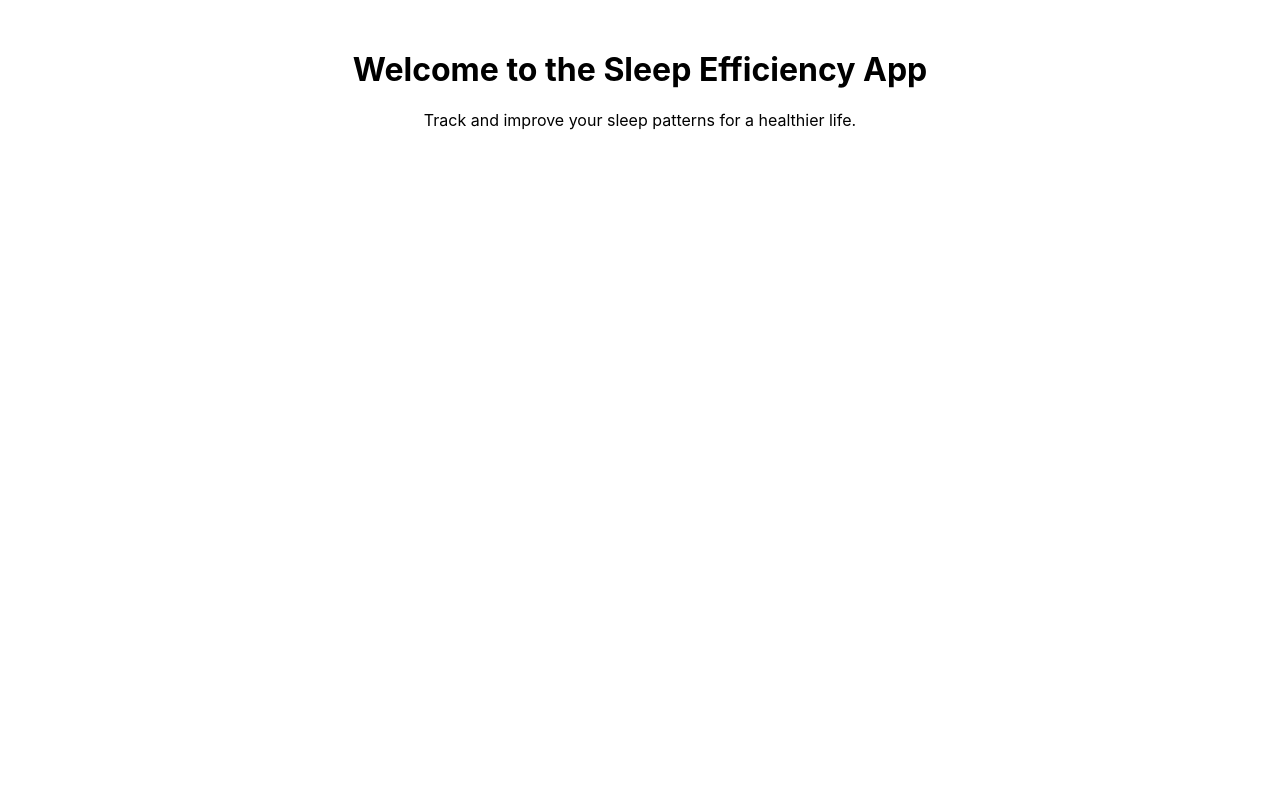
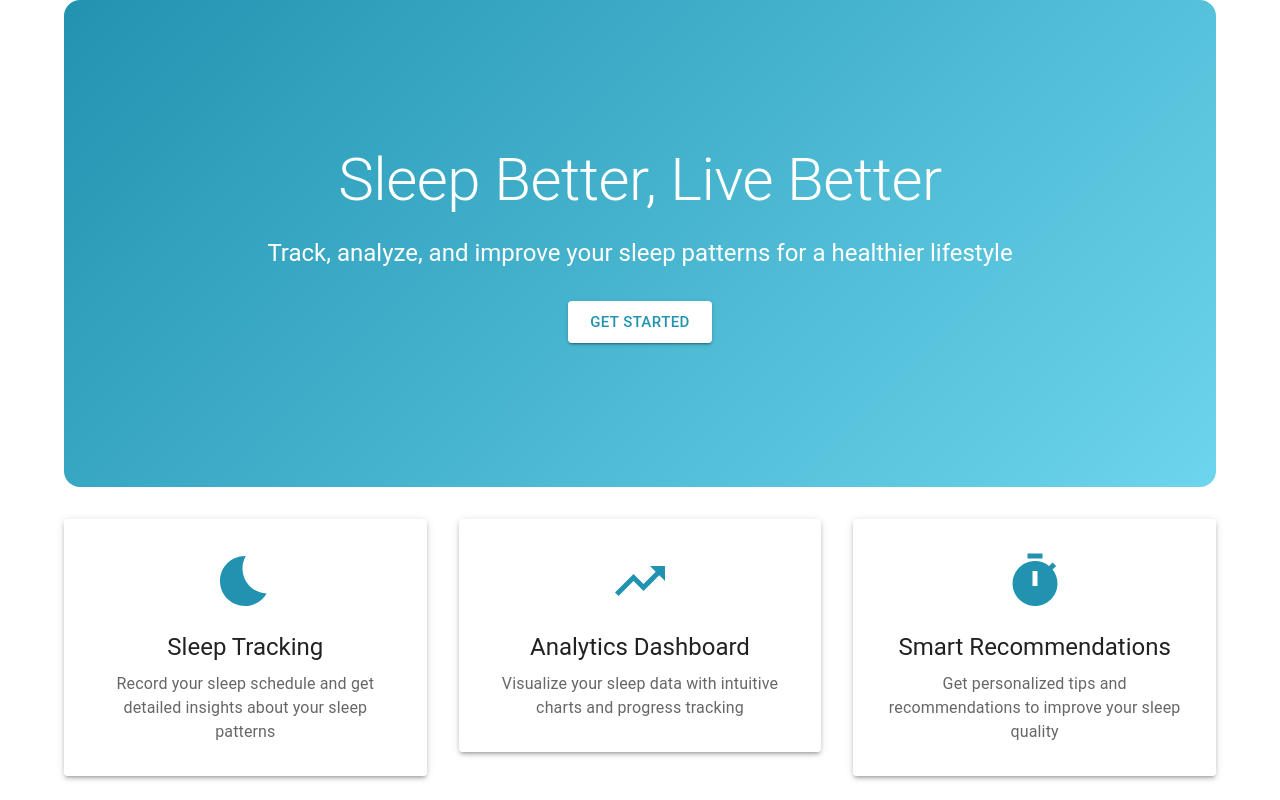
Before and after one commit to PhamAnhTienn/Sleep-Efficiency-App, a React (Create React App) app in the folder client/: page / in a window 1280 px wide. Built offline with nearby package versions, Linux system fonts and the light colour scheme; no server answers.

Commit message:
Configuration for deploying frontend

```diff
--- a/client/src/pages/Home.tsx
+++ b/client/src/pages/Home.tsx
@@ -1,12 +1,98 @@
 import React from 'react';
+import { Box, Container, Typography, Button, Grid, Paper } from '@mui/material';
+import { styled } from '@mui/material/styles';
+import BedtimeIcon from '@mui/icons-material/Bedtime';
+import TrendingUpIcon from '@mui/icons-material/TrendingUp';
+import TimerIcon from '@mui/icons-material/Timer';
+import { useNavigate } from 'react-router-dom';
+
+const StyledPaper = styled(Paper)(({ theme }) => ({
+  padding: theme.spacing(4),
+  textAlign: 'center',
+  color: theme.palette.text.primary,
+  background: 'rgba(255, 255, 255, 0.9)',
+  transition: 'transform 0.3s ease-in-out',
+  '&:hover': {
+    transform: 'translateY(-5px)',
+  },
+}));
+
+const HeroSection = styled(Box)(({ theme }) => ({
+  background: 'linear-gradient(135deg, #2193b0 0%, #6dd5ed 100%)',
+  padding: theme.spacing(10, 0),
+  borderRadius: theme.spacing(2),
+  marginBottom: theme.spacing(4),
+}));
 
 const Home: React.FC = () => {
-    return (
-        <div style={{ textAlign: 'center', marginTop: '50px' }}>
-            <h1>Welcome to the Sleep Efficiency App</h1>
-            <p>Track and improve your sleep patterns for a healthier life.</p>
-        </div>
-    );
+  const navigate = useNavigate();
+
+  return (
+    <Container maxWidth="lg">
+      <HeroSection>
+        <Box sx={{ color: 'white', textAlign: 'center', py: 8 }}>
+          <Typography variant="h2" component="h1" gutterBottom>
+            Sleep Better, Live Better
+          </Typography>
+          <Typography variant="h5" sx={{ mb: 4 }}>
+            Track, analyze, and improve your sleep patterns for a healthier lifestyle
+          </Typography>
+          <Button
+            variant="contained"
+            size="large"
+            onClick={() => navigate('/login')}
+            sx={{
+              backgroundColor: 'white',
+              color: '#2193b0',
+              '&:hover': {
+                backgroundColor: 'rgba(255,255,255,0.9)',
+              },
+            }}
+          >
+            Get Started
+          </Button>
+        </Box>
+      </HeroSection>
+
+      <Grid container spacing={4}>
+        <Grid item xs={12} md={4}>
+          <StyledPaper elevation={3}>
+            <BedtimeIcon sx={{ fontSize: 60, color: '#2193b0', mb: 2 }} />
+            <Typography variant="h5" gutterBottom>
+              Sleep Tracking
+            </Typography>
+            <Typography variant="body1" color="text.secondary">
+              Record your sleep schedule and get detailed insights about your sleep patterns
+            </Typography>
+          </StyledPaper>
+        </Grid>
+
+        <Grid item xs={12} md={4}>
+          <StyledPaper elevation={3}>
+            <TrendingUpIcon sx={{ fontSize: 60, color: '#2193b0', mb: 2 }} />
+            <Typography variant="h5" gutterBottom>
+              Analytics Dashboard
+            </Typography>
+            <Typography variant="body1" color="text.secondary">
+              Visualize your sleep data with intuitive charts and progress tracking
+            </Typography>
+          </StyledPaper>
+        </Grid>
+
+        <Grid item xs={12} md={4}>
+          <StyledPaper elevation={3}>
+            <TimerIcon sx={{ fontSize: 60, color: '#2193b0', mb: 2 }} />
+            <Typography variant="h5" gutterBottom>
+              Smart Recommendations
+            </Typography>
+            <Typography variant="body1" color="text.secondary">
+              Get personalized tips and recommendations to improve your sleep quality
+            </Typography>
+          </StyledPaper>
+        </Grid>
+      </Grid>
+    </Container>
+  );
 };
 
 export default Home;
--- a/client/src/pages/sign-in/SignIn.tsx
+++ b/client/src/pages/sign-in/SignIn.tsx
@@ -19,6 +19,7 @@ import { useNavigate } from "react-router-dom";
 import httpClient from "../../httpClient";
 import { auth, googleProvider } from '../../models/firebase';
 import { signInWithPopup } from 'firebase/auth';
+import { Alert, Snackbar } from '@mui/material';
 
 const Card = styled(MuiCard)(({ theme }) => ({
   display: 'flex',
@@ -71,6 +72,8 @@ export default function SignIn(props: { disableCustomTheme?: boolean }) {
   const [passwordError, setPasswordError] = React.useState(false);
   const [passwordErrorMessage, setPasswordErrorMessage] = React.useState('');
   const [open, setOpen] = React.useState(false);
+  const [errorSnackbarOpen, setErrorSnackbarOpen] = React.useState(false);
+  const [errorMessage, setErrorMessage] = React.useState('');
 
   const handleClickOpen = () => {
     setOpen(true);
@@ -79,6 +82,8 @@ export default function SignIn(props: { disableCustomTheme?: boolean }) {
   const handleClose = () => {
     setOpen(false);
   };
+
+  const handleCloseSnackbar = () => setErrorSnackbarOpen(false);
 
   const handleGoogleSignIn = async () => {
     try {
@@ -115,11 +120,13 @@ export default function SignIn(props: { disableCustomTheme?: boolean }) {
 
       navigate("/predict");
 
-    } catch (error) {
-      console.error("Login failed: ", error);
-
-      setEmailError(true);
-      setEmailErrorMessage("Invalid email or password");
+    } catch (error: any) {
+      if (error.response?.data?.error) {
+        setErrorMessage(error.response.data.error);
+      } else {
+        setErrorMessage("Unknown error occurred.");
+      }
+      setErrorSnackbarOpen(true);
     }
   };
 
@@ -260,6 +267,19 @@ export default function SignIn(props: { disableCustomTheme?: boolean }) {
           </Box>
         </Card>
       </SignInContainer>
+      <Snackbar
+        open={errorSnackbarOpen}
+        autoHideDuration={6000}
+        onClose={handleCloseSnackbar}
+      >
+        <Alert
+          onClose={handleCloseSnackbar}
+          severity="error"
+          sx={{ width: '100%' }}
+        >
+          {errorMessage}
+        </Alert>
+      </Snackbar>
     </AppTheme>
   );
 }
```
Also changed, not shown: 2 other files (tests, documents, lock files or other folders).
